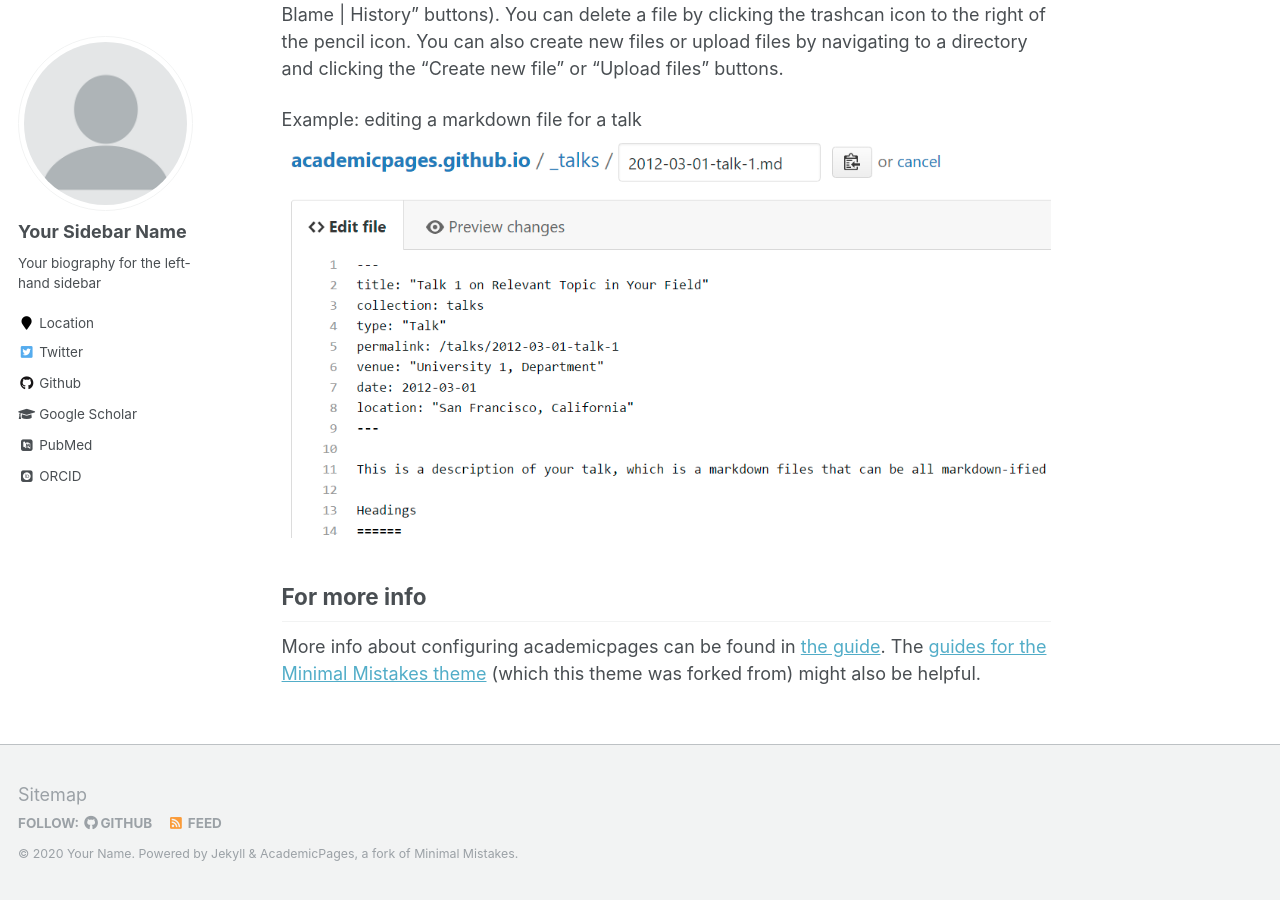
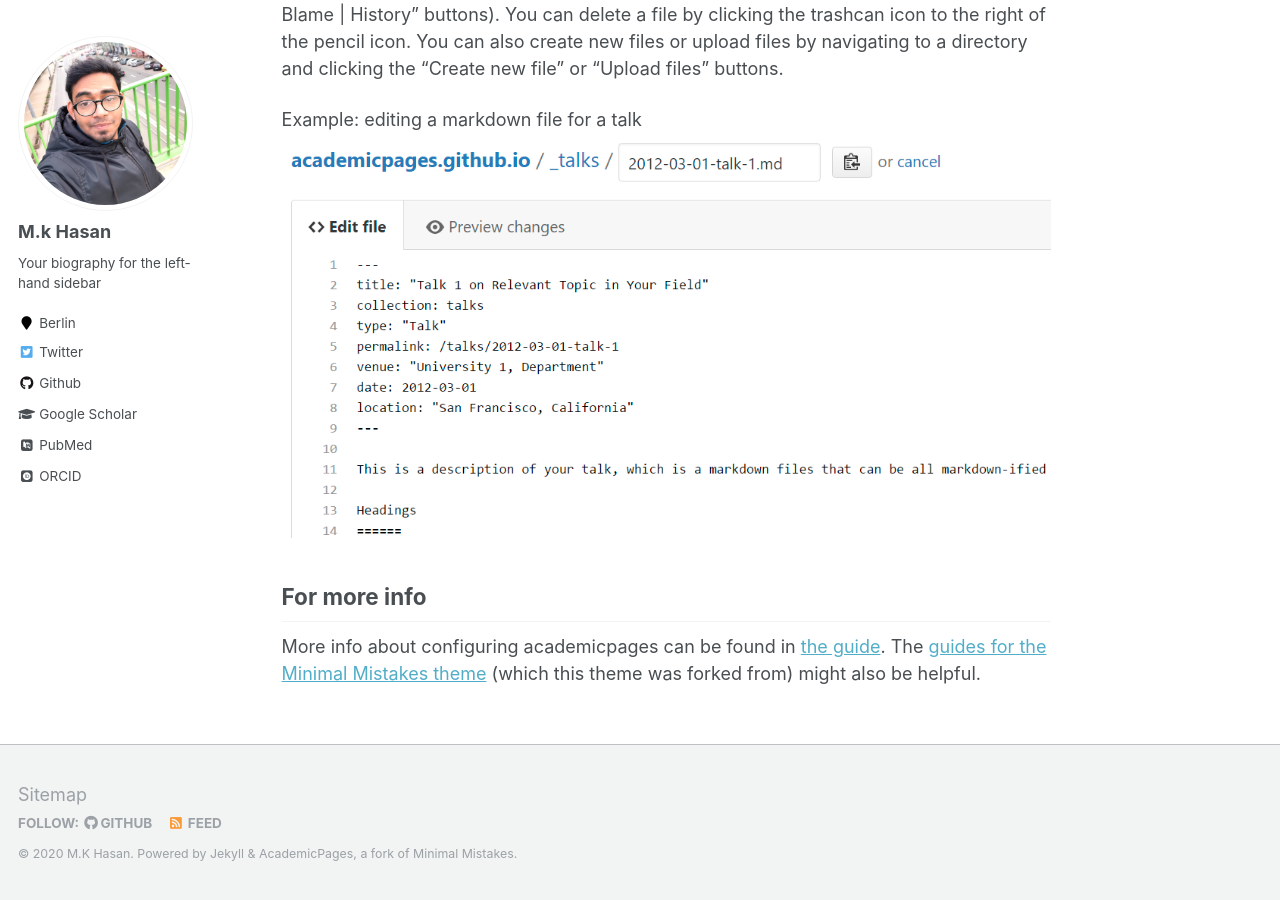
Before and after one commit to mk-hasan/mk-hasan.github.io, a Jekyll site: the page built from _pages/about.md, in a window 1280 px wide and 900 px high, scrolled down 2463 px. Built offline with Jekyll 4.4.1, drawn with Linux system fonts in a browser that asks for light colours; some web fonts are replaced; some of the changed text lies outside the part shown.

Commit message:
add everything

```diff
--- a/_config.yml
+++ b/_config.yml
@@ -7,9 +7,9 @@
 
 # Site Settings
 locale                   : "en-US"
-title                    : "Your Name / Site Title"
+title                    : "Mk Hasan's Blog"
 title_separator          : "-"
-name                     : &name "Your Name"
+name                     : &name "M.K Hasan"
 description              : &description "personal description"
 url                      : https://mk-hasan.github.io # the base hostname & protocol for your site e.g. "https://mmistakes.github.io"
 baseurl                  : "" # the subpath of your site, e.g. "/blog"
@@ -80,10 +80,10 @@ analytics:
 
 # Site Author
 author:
-  name             : "Your Sidebar Name"
-  avatar           : "profile.png"
+  name             : "M.k Hasan"
+  avatar           : "pp.jpg"
   bio              : "Your biography for the left-hand sidebar"
-  location         : "Location"
+  location         : "Berlin"
   employer         :
   pubmed           : "https://www.ncbi.nlm.nih.gov/pubmed/?term=john+snow"
   googlescholar    : "http://yourfullgooglescholarurl.com"
```
Also changed, not shown: images/pp.jpg (added).
